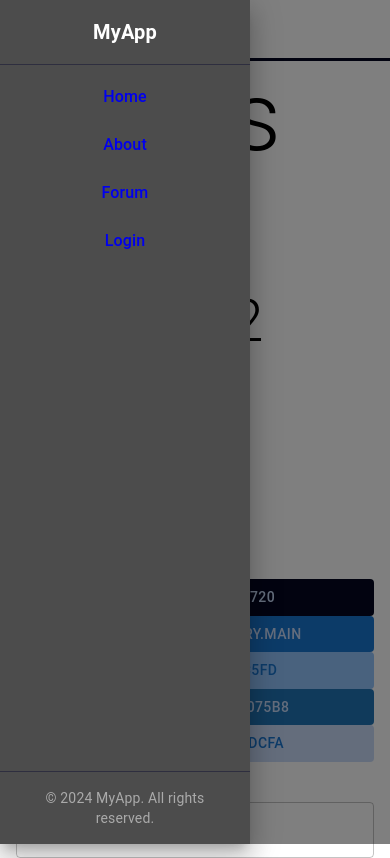
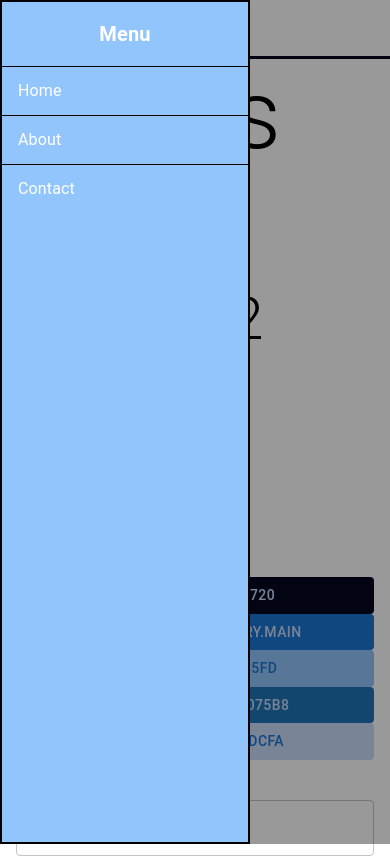
Before and after one commit to 44120N/Arbeland, a React (Vite) app: page /Arbeland/boilerplate in a window 390 px wide. Both pictures are taken after a click on the button 28 px from the left and 29 px from the top of the page. Built offline with nearby package versions, Linux system fonts and the light colour scheme.

Commit message:
Update: Button, Navbar;

```diff
--- a/src/components/Button.jsx
+++ b/src/components/Button.jsx
@@ -1,24 +1,25 @@
 import { Button as MuiButton } from '@mui/material';
 
-const Button = ({ children, onClick, styleOverrides }) => {
+const Button = ({ children, onClick, sx, color, bgcolor, bdcolor }) => {
     return (
         <MuiButton
             onClick={onClick}
             variant="contained"
             disableElevation
             sx={{
+                minWidth: "0",
                 display: 'flex',
                 justifyContent: 'center',
                 alignItems: 'center',
-                padding: '8px 16px',
+                padding: '2% 3%',
                 fontSize: '1rem',
                 fontWeight: 600,
-                backgroundColor: '#93c5fd',
-                color: '#ffffff',
+                backgroundColor: `${bgcolor}`,
+                color: `${color}`,
                 textTransform: 'none',
-                border: '2px solid black',
+                border: `2px solid ${bdcolor}`,
                 borderRadius: '8px',
-                boxShadow: '5px 5px 0px rgba(0,0,0,1)',
+                boxShadow: `5px 5px 0px ${bdcolor}`,
                 cursor: 'pointer',
                 transition: 'all 0.3s ease',
                 '&:hover': {
@@ -29,7 +30,7 @@ const Button = ({ children, onClick, styleOverrides }) => {
                 '&:active': {
                     transform: 'translate(2px, 2px)',
                 },
-                ...styleOverrides,
+                ...sx,
             }}
         >
             {children}
--- a/src/components/Drawer.jsx
+++ b/src/components/Drawer.jsx
@@ -1,6 +1,6 @@
-import React, { useEffect, useState } from 'react';
+import React, { useEffect, useState, Fragment } from 'react';
 import ReactDOM from 'react-dom';
-import { Box, Typography, List, ListItem, ListItemText } from '@mui/material';
+import { Box, Typography, List, ListItem, ListItemText, Divider, Stack } from '@mui/material';
 
 const Drawer = ({ list, title, active, setActive, color, bgcolor, bdcolor }) => {
     const [isVisible, setIsVisible] = useState(false);
@@ -52,41 +52,37 @@ const Drawer = ({ list, title, active, setActive, color, bgcolor, bdcolor }) =>
                 zIndex: 1400,
                 transform: isVisible ? 'translateX(0)' : 'translateX(-100%)',
                 transition: 'transform 0.3s ease',
-                padding: '16px',
             }}
         >
+            <Stack sx={{ p:2 }}>
                 <Typography
                     variant="h6"
                     sx={{
                         fontWeight: 600,
-                    marginBottom: '16px',
                         color: `${color}`,
                         textAlign: 'center',
                     }}
                 >
                     {title}
                 </Typography>
+            </Stack>
+            <Divider color={bdcolor}/>
 
-            <List>
+            <List disablePadding>
                 {list.map((item, index) => (
+                    <Fragment key={index}>
                         <ListItem
-                        key={index}
-                        sx={{
-                            padding: '8px',
-                                borderBottom: `1px solid ${bdcolor}`,
-                            '&:last-child': {
-                                borderBottom: 'none',
-                            },
-                        }}
                             button
                             onClick={() => {
                             item.onClick ? item.onClick() : closeDrawer();
                             }}
-                        component={item.href ? 'a' : 'div'} // Dynamically set component as <a> for href
+                            component={item.href ? 'a' : 'div'}
                             href={item.href || undefined}
                         >
                             <ListItemText primary={item.label} sx={{ color: `${color}` }} />
                         </ListItem>
+                        {index < list.length - 1 && <Divider sx={{ backgroundColor: bdcolor }} />}
+                    </Fragment>
                 ))}
             </List>
         </Box>
--- a/src/components/Navbar.jsx
+++ b/src/components/Navbar.jsx
@@ -1,101 +1,48 @@
 import React, { useState } from "react";
+import Button from "./Button";
 import {
     AppBar,
     Toolbar,
     Typography,
-    Button,
-    IconButton,
-    Drawer,
+    Button as MuiButton,
     Box,
-    List,
-    ListItem,
-    ListItemText,
-    Divider,
 } from "@mui/material";
 import MenuIcon from "@mui/icons-material/Menu";
 import { Link, Outlet } from "react-router-dom";
+import Drawer from "./Drawer";
 
 const Navbar = () => {
     const [mobileOpen, setMobileOpen] = useState(false);
 
-    const handleDrawerToggle = () => {
-        setMobileOpen(!mobileOpen);
-    };
-
-    // Styled Drawer content
-    const drawer = (
-        <Box
-            sx={{
-                width: 250,
-                height: "100%",
-                backgroundColor: `rgba(0,0,0,.7)`,
-                color: "#fff",
-                display: "flex",
-                flexDirection: "column",
-                justifyContent: "space-between",
-            }}
-            role="presentation"
-            onClick={handleDrawerToggle}
-            onKeyDown={handleDrawerToggle}
-        >
-            {/* Drawer Header */}
-            <Box
-                sx={{
-                    p: 2,
-                    textAlign: "center",
-                    borderBottom: "1px solid #2e2e3f",
-                }}
-            >
-                <Typography variant="h6" sx={{ fontWeight: "bold" }}>
-                    MyApp
-                </Typography>
-            </Box>
-
-            {/* Navigation Links */}
-            <List sx={{ flex: 1 }}>
-                {["Home", "About", "Forum", "Login"].map((text) => (
-                    <ListItem
-                        button
-                        key={text}
-                        component={Link}
-                        to={`/${text.toLowerCase()}`}
-                        sx={{
-                            color: "white",
-                            textDecoration: "none",
-                            "&:hover": {
-                                backgroundColor: "#2e2e3f",
-                            },
-                        }}
-                    >
-                        <ListItemText
-                            primary={text}
-                            primaryTypographyProps={{
-                                fontSize: "16px",
-                                fontWeight: "medium",
-                                textAlign: "center",
-                            }}
-                        />
-                    </ListItem>
-                ))}
-            </List>
-
-            {/* Footer */}
-            <Box
-                sx={{
-                    p: 2,
-                    borderTop: "1px solid #2e2e3f",
-                    textAlign: "center",
-                }}
-            >
-                <Typography variant="body2" sx={{ color: "#aaa" }}>
-                    © 2024 MyApp. All rights reserved.
-                </Typography>
-            </Box>
-        </Box>
-    );
+    const menuItems = [
+        {
+            label: "Home",
+            onClick: () => console.log("Home clicked"),
+            href: "/#",
+        },
+        {
+            label: "About",
+            onClick: () => console.log("About clicked"),
+            href: "/#",
+        },
+        {
+            label: "Contact",
+            onClick: () => console.log("Contact clicked"),
+            href: "/#",
+        },
+    ];
 
     return (
         <>
+            <Drawer
+                list={menuItems}
+                title="Menu"
+                active={mobileOpen}
+                setActive={setMobileOpen}
+                bgcolor={"#93c5fd"}
+                color={"#fff"}
+                bdcolor={"#000"}
+            />
             <AppBar
                 position="sticky"
                 sx={{
@@ -106,20 +53,17 @@ const Navbar = () => {
                     color: "black_blue.main",
                 }}
             >
-                <Toolbar>
-                    {/* Hamburger menu for mobile */}
-                    <IconButton
-                        size="large"
-                        edge="start"
-                        color="inherit"
-                        aria-label="menu"
-                        sx={{ display: { xs: "block", sm: "none" } }}
-                        onClick={handleDrawerToggle}
+                <Toolbar sx={{p:0}}>
+                    <Button
+                        color={'#000'}
+                        bgcolor={"#fff"}
+                        bdcolor={"#000"}
+                        onClick={() => setMobileOpen(true)}
+                        sx={{ display: { xs: "flex", sm: "none" }, padding: "1%" }}
                     >
                         <MenuIcon />
-                    </IconButton>
+                    </Button>
 
-                    {/* Logo/Title */}
                     <Typography
                         variant="h6"
                         component="div"
@@ -131,36 +75,22 @@ const Navbar = () => {
                         Arbeland
                     </Typography>
 
-                    {/* Buttons for desktop */}
                     <Box sx={{ display: { xs: "none", sm: "block" } }}>
-                        <Button color="inherit" component={Link} to="/">
+                        <MuiButton color="inherit" component={Link} to="/">
                             Home
-                        </Button>
-                        <Button color="inherit" component={Link} to="/about">
+                        </MuiButton>
+                        <MuiButton color="inherit" component={Link} to="/about">
                             About
-                        </Button>
-                        <Button color="inherit" component={Link} to="/forum">
+                        </MuiButton>
+                        <MuiButton color="inherit" component={Link} to="/forum">
                             Forum
-                        </Button>
-                        <Button color="inherit" component={Link} to="/login">
+                        </MuiButton>
+                        <MuiButton color="inherit" component={Link} to="/login">
                             Login
-                        </Button>
+                        </MuiButton>
                     </Box>
                 </Toolbar>
             </AppBar>
-
-            {/* Drawer for mobile menu */}
-            <Drawer
-                anchor="left"
-                open={mobileOpen}
-                onClose={handleDrawerToggle}
-                ModalProps={{
-                    keepMounted: true, // Better performance on mobile
-                }}
-                sx={{ backgroundColor: "transparent" }}
-            >
-                {drawer}
-            </Drawer>
             <Outlet />
         </>
     );
--- a/src/pages/Home.jsx
+++ b/src/pages/Home.jsx
@@ -40,18 +40,7 @@ export default function Home() {
                         question="What is Neobrutalism?"
                         answer="Neobrutalism is a design style characterized by bold colors, strong contrasts, and a minimalistic approach, often with a 'raw' aesthetic."
                     />
-                    <Button>Test</Button>
-                    <br />
-                    <Button onClick={() => setDrawerOpen(true)}>Sidebar</Button>
-                    <Drawer
-                        list={menuItems}
-                        title="Menu"
-                        active={drawerOpen}
-                        setActive={setDrawerOpen}
-                        bgcolor={"#93c5fd"}
-                        color={"#fff"}
-                        bdcolor={"#000"}
-                    />
+                    <Button color={'#fff'} bgcolor={'#93c5fd'} bdcolor={'#000'}>Test</Button>
                 </div>
             </Stack>
         </>
```
Lines whose indentation alone changed are shown as unchanged.
